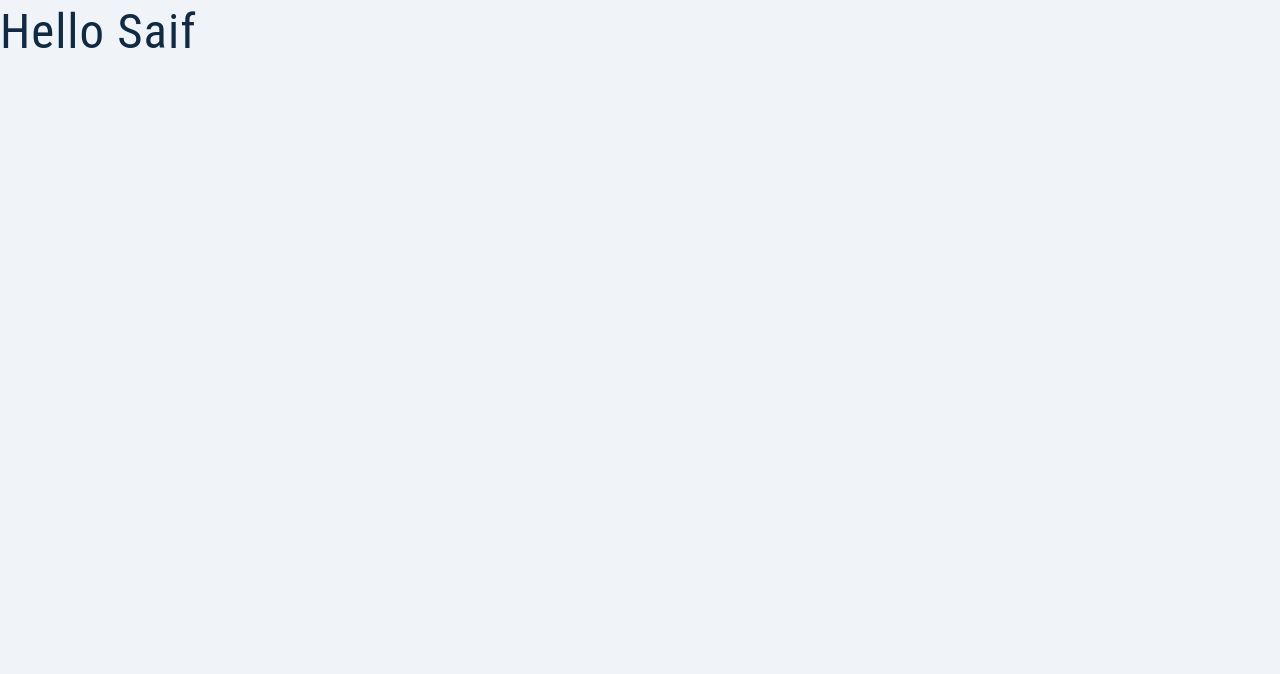
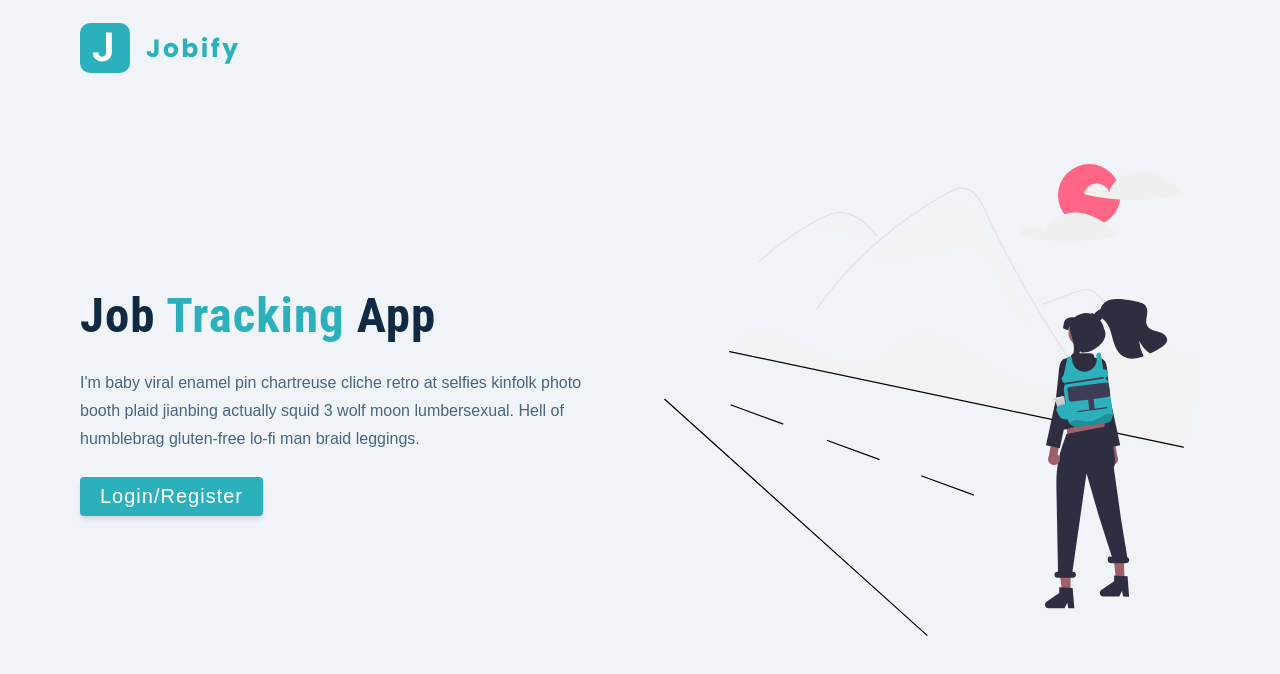
Before and after one commit to codedsaif/jobify, a React (Create React App) app in the folder client/: page / in a window 1280 px wide. Shown: the top 674 px of the page. Built offline with nearby package versions, Linux system fonts and the light colour scheme.

Commit message:
Landing page Layout done

```diff
--- a/client/package.json
+++ b/client/package.json
@@ -10,6 +10,7 @@
     "react": "^18.2.0",
     "react-dom": "^18.2.0",
     "react-scripts": "5.0.1",
+    "styled-components": "^5.3.6",
     "web-vitals": "^2.1.4"
   },
   "scripts": {
--- a/client/src/App.js
+++ b/client/src/App.js
@@ -1,7 +1,9 @@
+import Landing from "./pages/Landing";
+
 function App() {
   return (
     <div className="App">
-      <h1>Hello Saif</h1>
+      <Landing />
     </div>
   );
 }
--- /dev/null
+++ b/client/src/pages/Landing.js
@@ -0,0 +1,30 @@
+import React from "react";
+import logo from "../assets/images/logo.svg";
+import main from "../assets/images/main.svg";
+import Wrapper from "../assets/wrappers/LandingPage";
+
+const Landing = () => {
+  return (
+    <Wrapper>
+      <nav>
+        <img src={logo} alt="jobify" className="logo" />
+      </nav>
+      <div className="container page">
+        <div className="info">
+          <h1>
+            Job<span> Tracking </span>App
+          </h1>
+          <p>
+            I'm baby viral enamel pin chartreuse cliche retro at selfies kinfolk
+            photo booth plaid jianbing actually squid 3 wolf moon lumbersexual.
+            Hell of humblebrag gluten-free lo-fi man braid leggings.
+          </p>
+          <button className="btn btn-hero">Login/Register</button>
+        </div>
+        <img src={main} alt="job hunt" className="img main-img" />
+      </div>
+    </Wrapper>
+  );
+};
+
+export default Landing;
```
Also changed, not shown: 1 other file (tests, documents, lock files or other folders).
